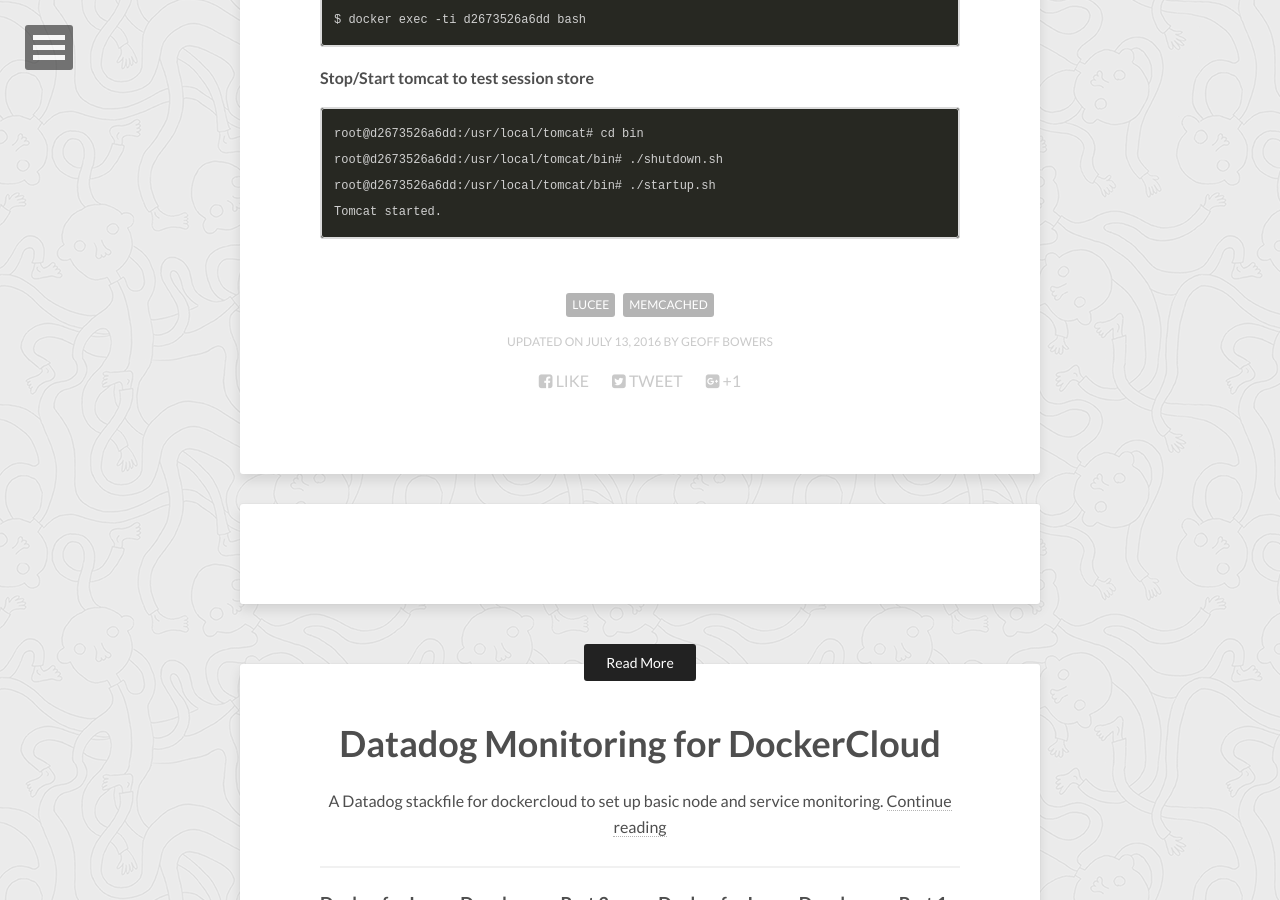
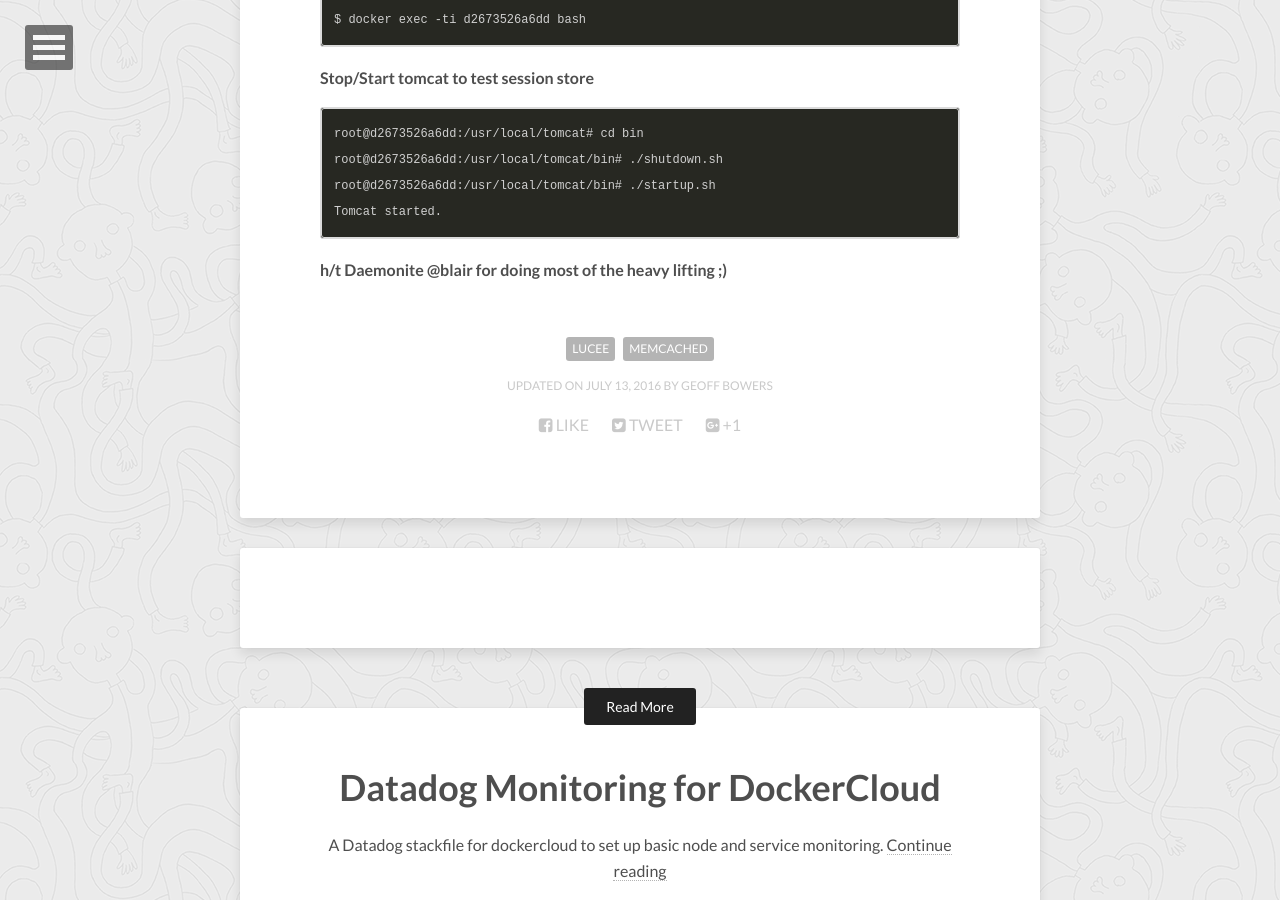
Before and after one commit to modius/modius.github.io, a Jekyll site: the page built from _posts/2016-07-13-lucee-memcached-session-clustering.md, in a window 1280 px wide and 900 px high, scrolled down 4878 px. Built offline with Jekyll 4.4.1, drawn with Linux system fonts in a browser that asks for light colours; nearby versions of some CDN libraries; a script that is not in the unit is left out.

Commit message:
h/t daemonite @blair

````diff
--- a/_posts/2016-07-13-lucee-memcached-session-clustering.md
+++ b/_posts/2016-07-13-lucee-memcached-session-clustering.md
@@ -189,3 +189,5 @@ root@d2673526a6dd:/usr/local/tomcat/bin# ./shutdown.sh
 root@d2673526a6dd:/usr/local/tomcat/bin# ./startup.sh
 Tomcat started.
 ```
+
+**h/t Daemonite @blair for doing most of the heavy lifting ;)**
````
